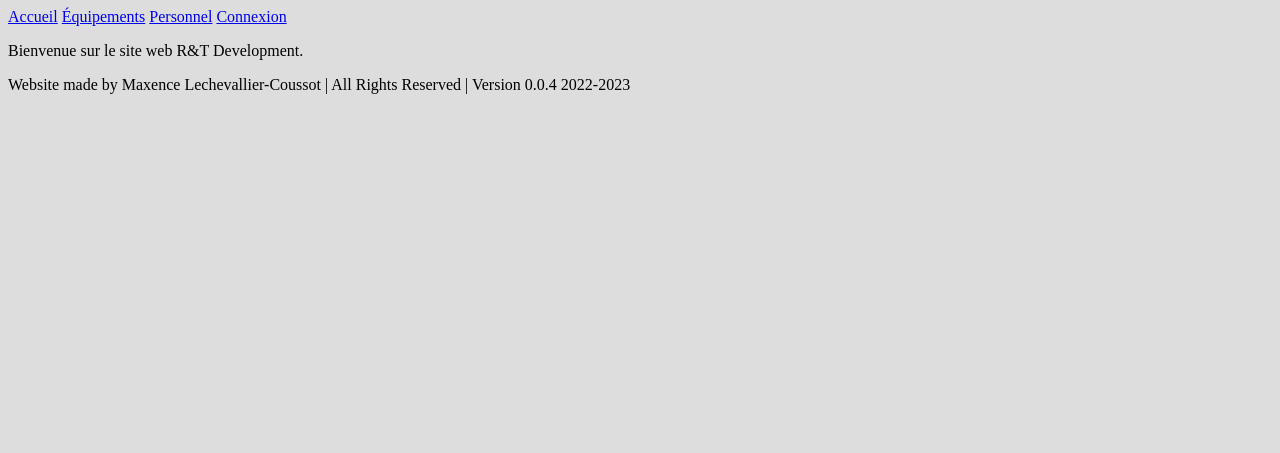
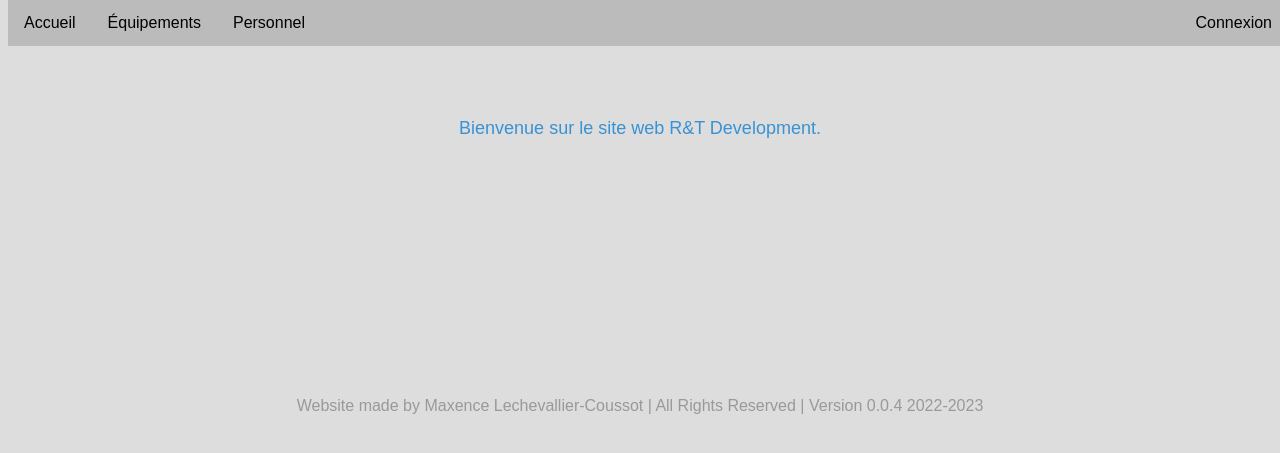
Before and after one commit to TTheGlock/sae2.03_django, a Django app: page /computerApp/ in a window 1280 px wide. Shown: the top 453 px of the page. Run offline with Django 4.2, Linux system fonts and the light colour scheme.

Commit message:
MAJ du style.css -> 0.0.3

```diff
--- a/computermngt/computerApp/static/css/style.css
+++ b/computermngt/computerApp/static/css/style.css
@@ -1,7 +1,72 @@
 body {
-    background-color: #dddddd;
+    background-color: rgb(221, 221, 221);
+    background-repeat: no-repeat;
+    background-size: cover;
+    font-family: sans-serif;
 }
 
-h1 {
-    color: red;
+.navbar {
+    overflow: hidden;
+    background-color: #bbbbbb;
+    position: fixed; /* Set the navbar to fixed position */
+    top: 0; /* Position the navbar at the top of the page */
+    width: 100%; /* Full width */
 }
+
+.navbar a {
+    float: left;
+    display: block;
+    color: rgb(0, 0, 0);
+    text-align: right;
+    padding: 14px 16px;
+    text-decoration: none;
+}
+
+.navbar .connexion {
+    float: right;
+}
+
+.navbar a:hover {
+    background: #3892d4;
+    color: #ffffff;
+}
+
+section {
+    display: flex;
+    justify-content: space-evenly;
+    flex-direction: row;
+    margin-top: 100px;
+}
+
+section article {
+    color: rgb(0, 0, 0);
+    font-size: medium;
+    text-align: left;
+}
+
+section article a:link {
+    color: #3892d4
+}
+
+section article a:visited {
+    color: #3892d4;
+}
+
+.title {
+    font-size:large;
+    color: #3892d4;
+}
+
+.liste {
+    display: flex;
+    justify-content: center;
+    flex-direction: column;
+}
+
+footer {
+    color: rgb(153, 153, 153);
+    font-size: medium;
+    text-align: center;
+    margin-top: 240px;
+    width: 100%;
+}
```
